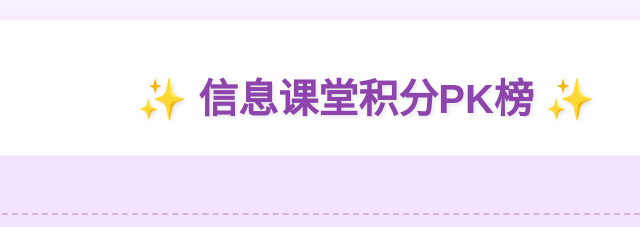
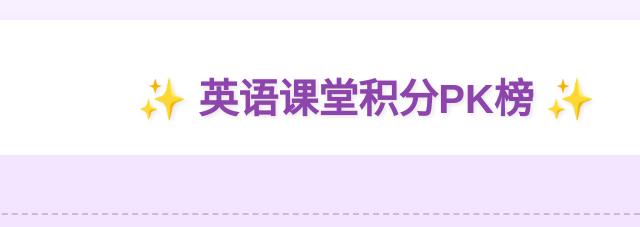
Before and after one commit to yuchangyan9999/class-point-system, a plain HTML site: page index.html in a window 1280 px wide. Shown: the top 227 px of the page, 274-914 px from the left. Drawn offline with Linux system fonts and the light colour scheme.

Commit message:
Update index.html

```diff
--- a/index.html
+++ b/index.html
@@ -316,7 +316,7 @@
 </head>
 <body>
     <div class="container">
-        <h1>✨ 信息课堂积分PK榜 ✨</h1>
+        <h1>✨ 英语课堂积分PK榜 ✨</h1>
 
         <div class="section">
             <h2 class="section-title">🎲 随机点名</h2>
```
